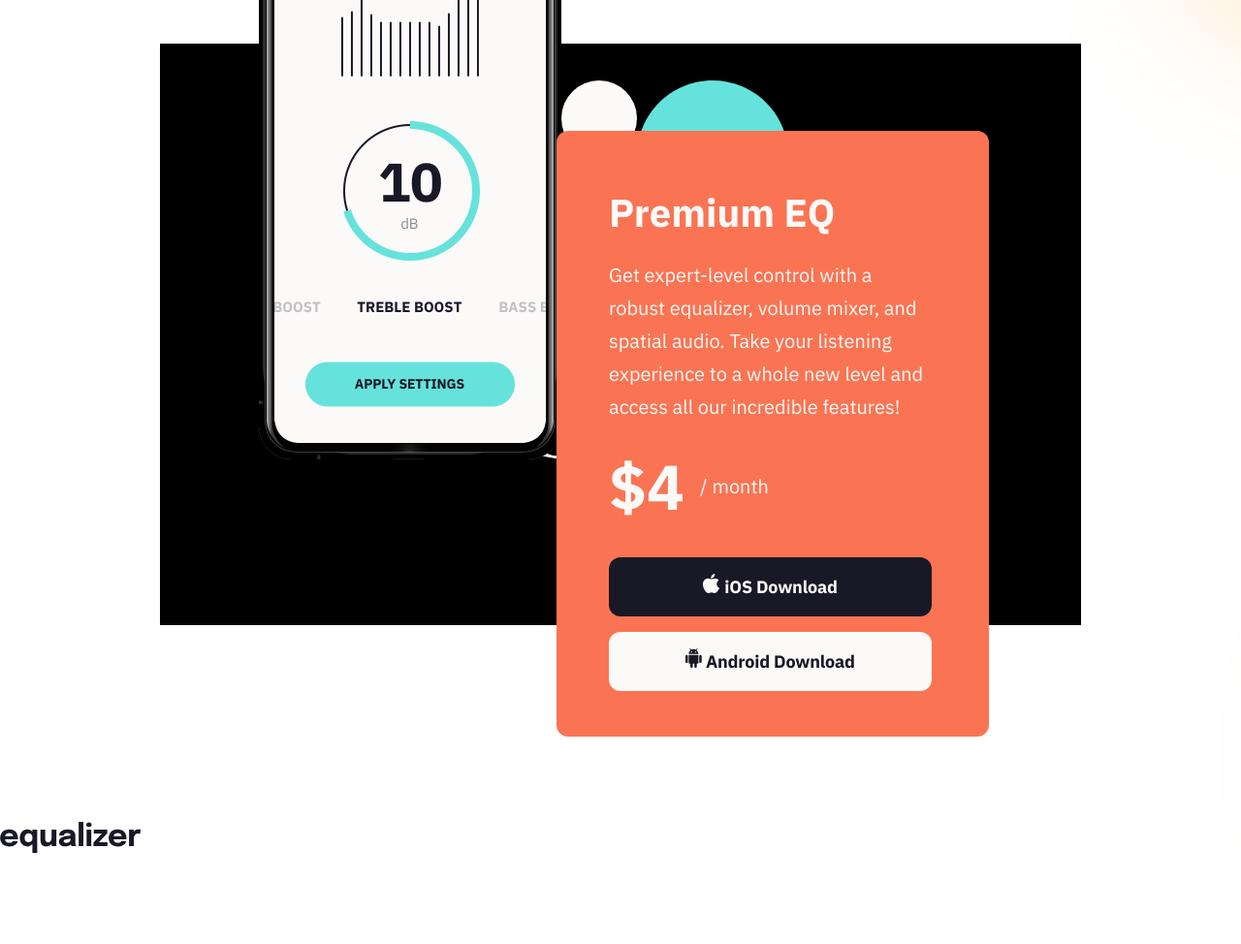
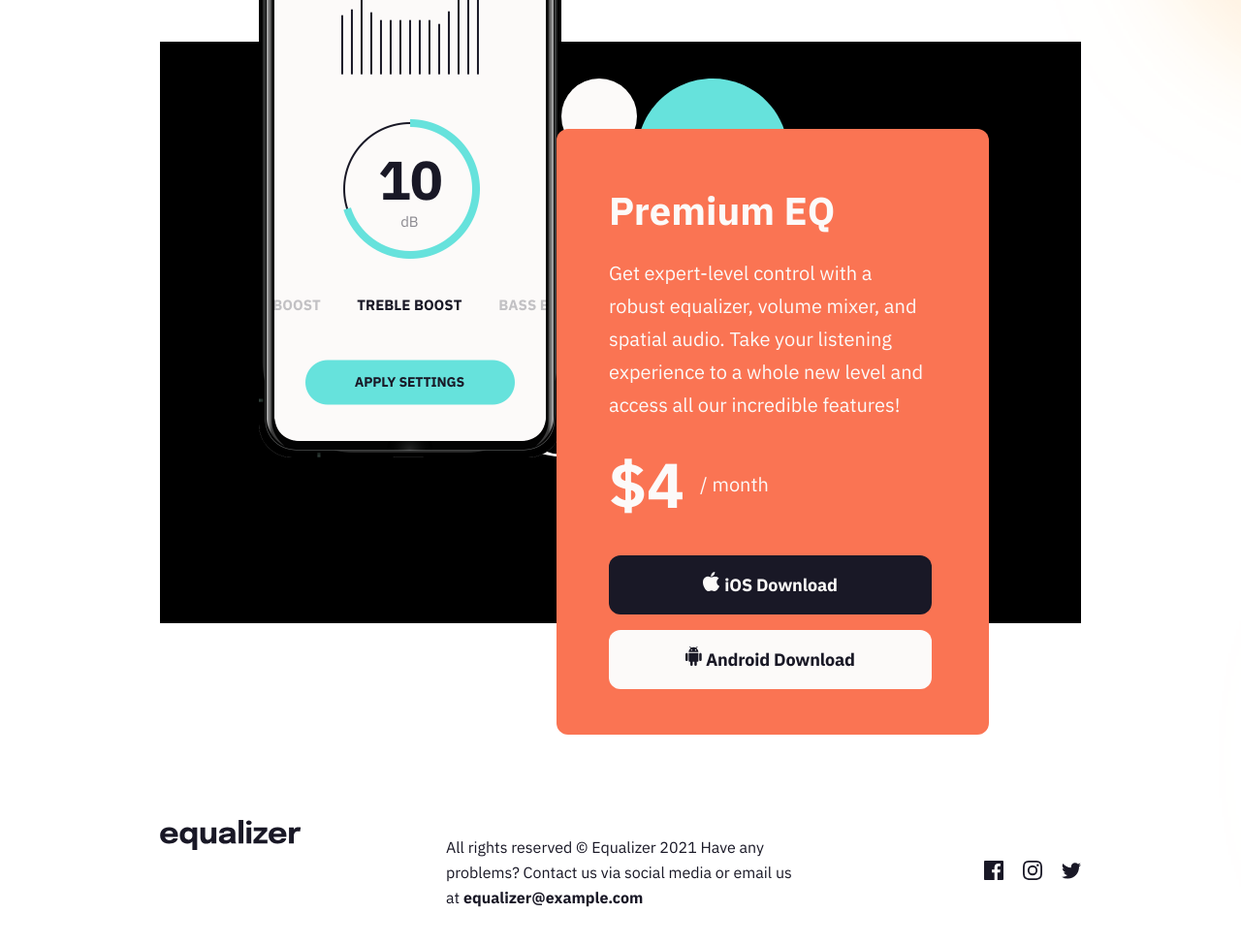
Before and after one commit to Ahmed-Yehya84/frontend_mentor_equalizer_landing_page, a plain HTML site: page starter-code/index.html in a window 1280 px wide. Shown: the part 938-1912 px from the top of the page at 97% size. Before the commit the page ends 1821 px from the top, so only its background shows below. Drawn offline with Linux system fonts and the light colour scheme.

Commit message:
footer finished, and README.md updated

```diff
--- /dev/null
+++ b/starter-code/blocks/footer/__copyright/_bold/footer__copyright_bold.css
@@ -0,0 +1,3 @@
+.footer__copyright_bold {
+  font-weight: 700;
+}
--- /dev/null
+++ b/starter-code/blocks/footer/__copyright/footer__copyright.css
@@ -0,0 +1,7 @@
+.footer__copyright {
+  font-weight: 400;
+  font-size: 16px;
+  line-height: 26px;
+  color: #191826;
+  width: 366px;
+}
--- /dev/null
+++ b/starter-code/blocks/footer/__icon-list/footer__icon-list.css
@@ -0,0 +1,5 @@
+.footer__icon-list {
+  list-style: none;
+  display: flex;
+  align-items: center;
+}
--- /dev/null
+++ b/starter-code/blocks/footer/__list-item/footer__list-item.css
@@ -0,0 +1,7 @@
+.footer__list-item {
+  margin-right: 20px;
+}
+
+.footer__list-item:last-child {
+  margin-right: 0;
+}
--- a/starter-code/blocks/footer/__logo/footer__logo.css
+++ b/starter-code/blocks/footer/__logo/footer__logo.css
@@ -0,0 +1,3 @@
+.footer__logo {
+  margin: 0;
+}
--- a/starter-code/blocks/footer/footer.css
+++ b/starter-code/blocks/footer/footer.css
@@ -1,3 +1,7 @@
 .footer {
-  margin-top: 202px;
+  margin: 202px 165px 91px 165px;
+  max-width: 1110px;
+  min-height: 79px;
+  display: flex;
+  justify-content: space-between;
 }
--- a/starter-code/blocks/logo/logo.css
+++ b/starter-code/blocks/logo/logo.css
@@ -1,4 +1,5 @@
 .logo {
   width: 146px;
+  height: 32px;
   color: #191826;
 }
--- a/starter-code/index.html
+++ b/starter-code/index.html
@@ -87,6 +87,34 @@
           alt="equalizer logo"
           class="logo footer__logo"
         />
+        <p class="footer__copyright">
+          All rights reserved © Equalizer 2021 Have any problems? Contact us via
+          social media or email us at
+          <span class="footer__copyright_bold">equalizer@example.com</span>
+        </p>
+        <ul class="footer__icon-list">
+          <li class="footer__list-item">
+            <img
+              src="./assets/icon-facebook.svg"
+              alt="facebook icon"
+              class="footer__icon"
+            />
+          </li>
+          <li class="footer__list-item">
+            <img
+              src="./assets/icon-instagram.svg"
+              alt="instagram icon"
+              class="footer__icon"
+            />
+          </li>
+          <li class="footer__list-item">
+            <img
+              src="./assets/icon-twitter.svg"
+              alt="twitter icon"
+              class="footer__icon"
+            />
+          </li>
+        </ul>
       </footer>
     </div>
   </body>
--- a/starter-code/pages/index.css
+++ b/starter-code/pages/index.css
@@ -32,3 +32,8 @@
 /* footer block */
 
 @import url(../blocks/footer/footer.css);
+@import url(../blocks/footer/__logo/footer__logo.css);
+@import url(../blocks/footer/__copyright/footer__copyright.css);
+@import url(../blocks/footer/__copyright/_bold/footer__copyright_bold.css);
+@import url(../blocks/footer/__icon-list/footer__icon-list.css);
+@import url(../blocks/footer/__list-item/footer__list-item.css);
```
Also changed, not shown: 1 other file.
